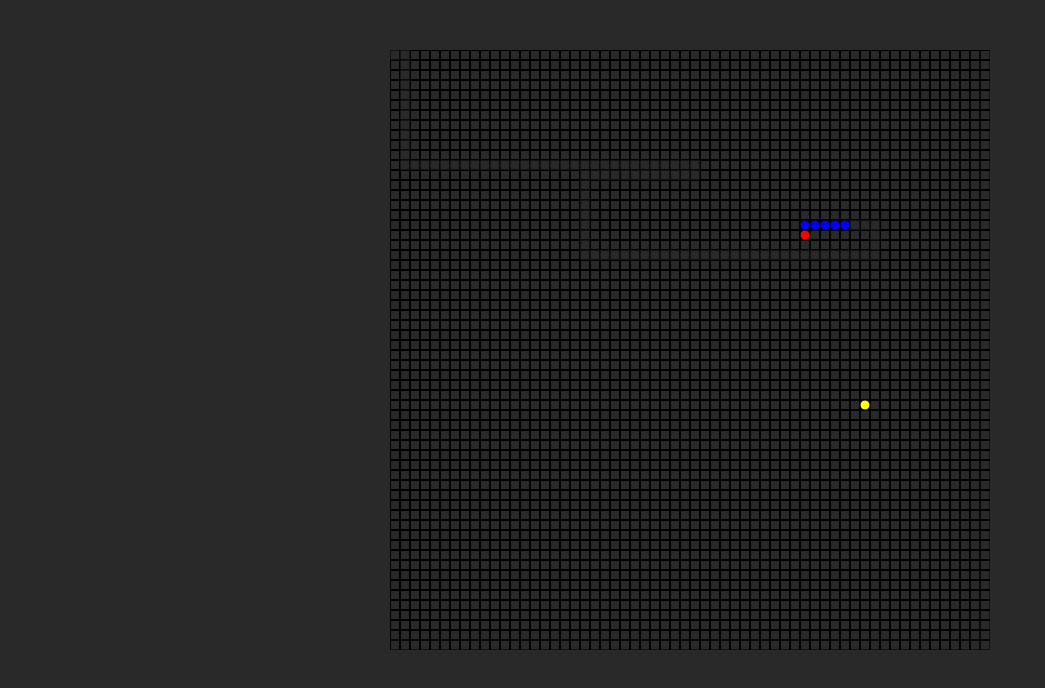
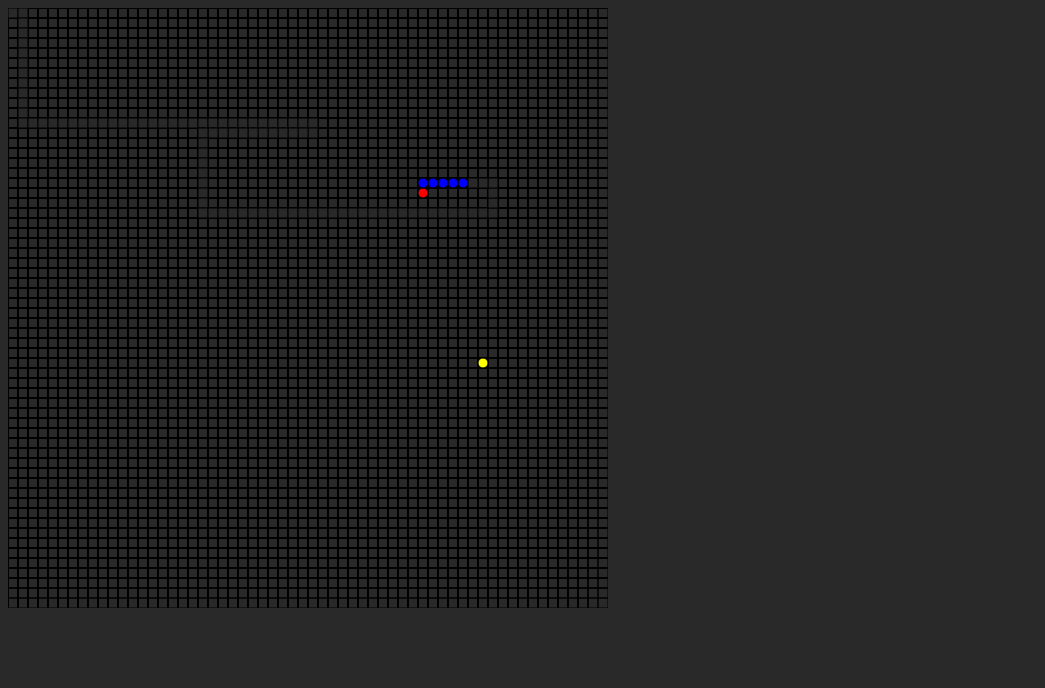
Before and after one commit to H-f-society/Snake, a plain HTML site: page index.html in a window 1280 px wide. Shown: the whole page, without its empty margins (0-1045 px from the left). Drawn offline with Linux system fonts and the light colour scheme.

Commit message:
Update index.html

```diff
--- a/index.html
+++ b/index.html
@@ -7,16 +7,11 @@
 		body {
 			background-color: #292929;
 		}
-		#main {
-			width: 500px;
-			margin: 50px auto;
-		}
 	</style>
 </head>
 <body>
-	<div id="main">
-		<canvas id="box" width="500" height=500></canvas>
-	</div>
+	<canvas id="box"></canvas>
+
 	<script src="Rules.js"></script>
 </body>
 </html>
```
